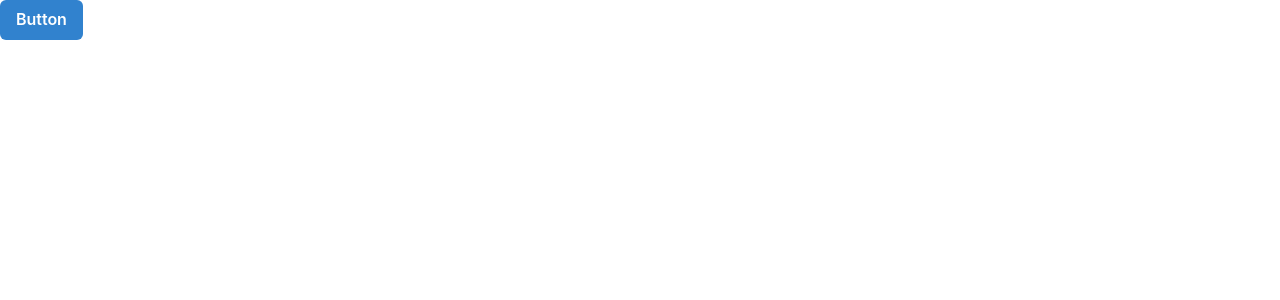
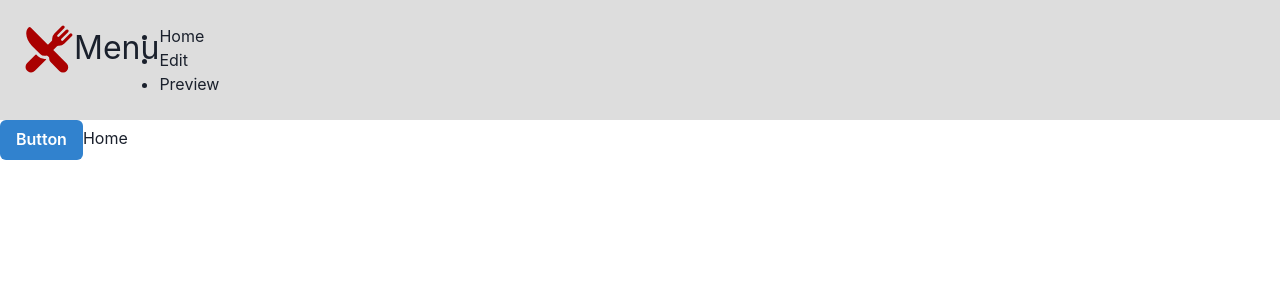
Before and after one commit to julschong/restaurantMenuQR, a React (Create React App) app in the folder client/: page / in a window 1280 px wide. Shown: the top 300 px of the page. Built offline with nearby package versions, Linux system fonts and the light colour scheme.

Commit message:
building navbar

```diff
--- a/client/package.json
+++ b/client/package.json
@@ -10,10 +10,16 @@
     "@testing-library/react": "^11.2.7",
     "@testing-library/user-event": "^12.8.3",
     "framer-motion": "^4.1.17",
+    "node-sass": "^6.0.1",
     "react": "^17.0.2",
     "react-dom": "^17.0.2",
     "react-icons": "^4.2.0",
+    "react-redux": "^7.2.4",
+    "react-router": "^5.2.0",
+    "react-router-dom": "^5.2.0",
     "react-scripts": "4.0.3",
+    "redux": "^4.1.1",
+    "redux-thunk": "^2.3.0",
     "web-vitals": "^1.1.2"
   },
   "scripts": {
--- a/client/src/App.js
+++ b/client/src/App.js
@@ -1,12 +1,28 @@
-import * as React from 'react';
+import React from 'react';
 // 1. import `ChakraProvider` component
-import { Button, ChakraProvider } from '@chakra-ui/react';
+import { Button } from '@chakra-ui/react';
+
+import Header from './components/Header/';
+import { Switch, Route } from 'react-router-dom';
+
 function App() {
     // 2. Use at the root of your app
     return (
-        <ChakraProvider>
+        <>
+            <Header />
             <Button colorScheme="blue">Button</Button>
-        </ChakraProvider>
+            <Switch>
+                <Route exact path="/">
+                    Home
+                </Route>
+                <Route exact path="/edit">
+                    Edit
+                </Route>
+                <Route exact path="/preview">
+                    Preview
+                </Route>
+            </Switch>
+        </>
     );
 }
 export default App;
--- /dev/null
+++ b/client/src/components/Header/header.scss
@@ -0,0 +1,13 @@
+#navbar {
+    padding: 24px;
+
+    #logo {
+        width: 50px;
+        height: 50px;
+    }
+
+    #app-name {
+        text-align: center;
+        font-size: xx-large;
+    }
+}
--- /dev/null
+++ b/client/src/components/Header/index.js
@@ -0,0 +1,18 @@
+import { Flex } from '@chakra-ui/layout';
+import { Text } from '@chakra-ui/react';
+import { IoRestaurant } from 'react-icons/io5';
+import { Switch } from 'react-router';
+import Links from '../Links';
+import './header.scss';
+
+const Header = () => {
+    return (
+        <Flex id="navbar" bg="#DDD">
+            <IoRestaurant id="logo" color="#A00" />
+            <Text id="app-name">Menu</Text>
+            <Links />
+        </Flex>
+    );
+};
+
+export default Header;
--- /dev/null
+++ b/client/src/components/Links/index.js
@@ -0,0 +1,25 @@
+import { BrowserRouter as Link } from 'react-router-dom';
+
+const Links = () => {
+    return (
+        <ul>
+            <li>
+                <Link to="/">
+                    <a href="/">Home</a>
+                </Link>
+            </li>
+            <li>
+                <Link to="/edit">
+                    <a href="/edit">Edit</a>
+                </Link>
+            </li>
+            <li>
+                <Link to="/preview">
+                    <a href="/preview">Preview</a>
+                </Link>
+            </li>
+        </ul>
+    );
+};
+
+export default Links;
--- a/client/src/index.js
+++ b/client/src/index.js
@@ -1,10 +1,22 @@
 import React from 'react';
 import ReactDOM from 'react-dom';
+
+// import { Provider } from 'react-redux';
+import { ChakraProvider } from '@chakra-ui/react';
+
+// import store from './store';
+
 import App from './App';
+import { BrowserRouter } from 'react-router-dom';
 
+const rootElement = document.getElementById('root');
 ReactDOM.render(
-    <React.StrictMode>
-        <App />
-    </React.StrictMode>,
-    document.getElementById('root')
+    // <Provider>
+    <ChakraProvider>
+        <BrowserRouter>
+            <App />
+        </BrowserRouter>
+    </ChakraProvider>,
+    // </Provider>,
+    rootElement
 );
```
Also changed, not shown: 1 other file (tests, documents, lock files or other folders).
